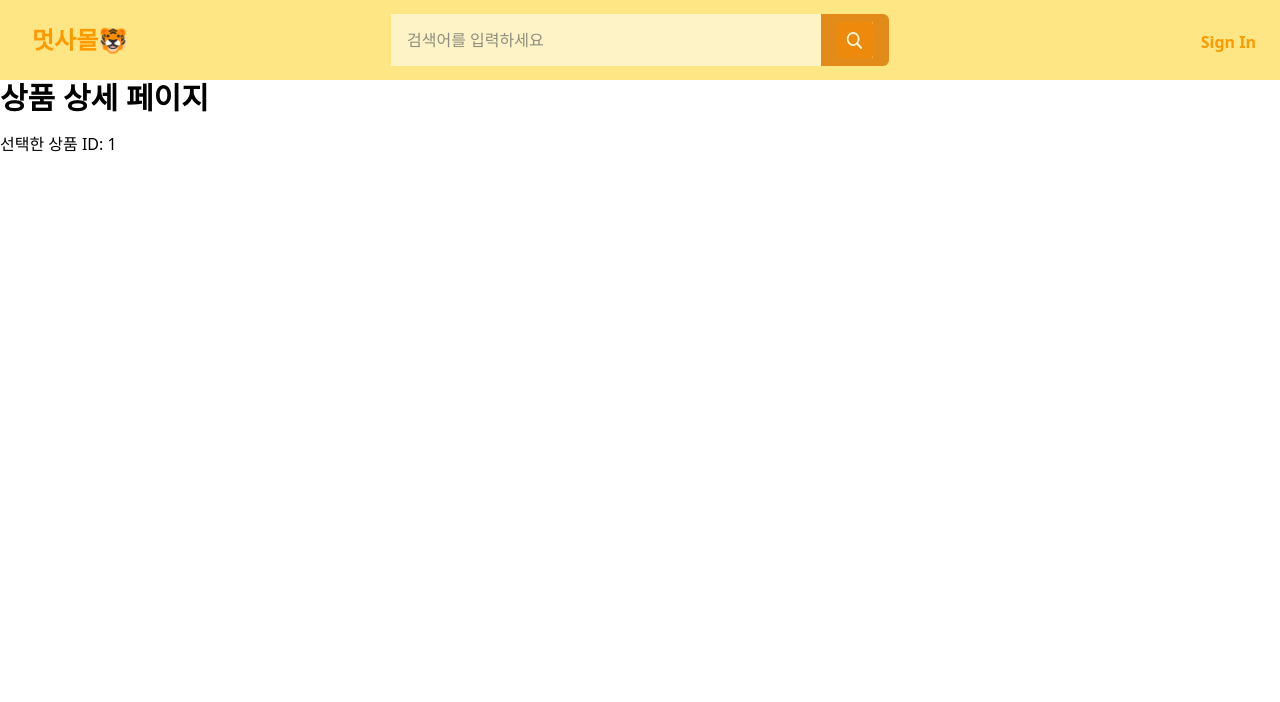
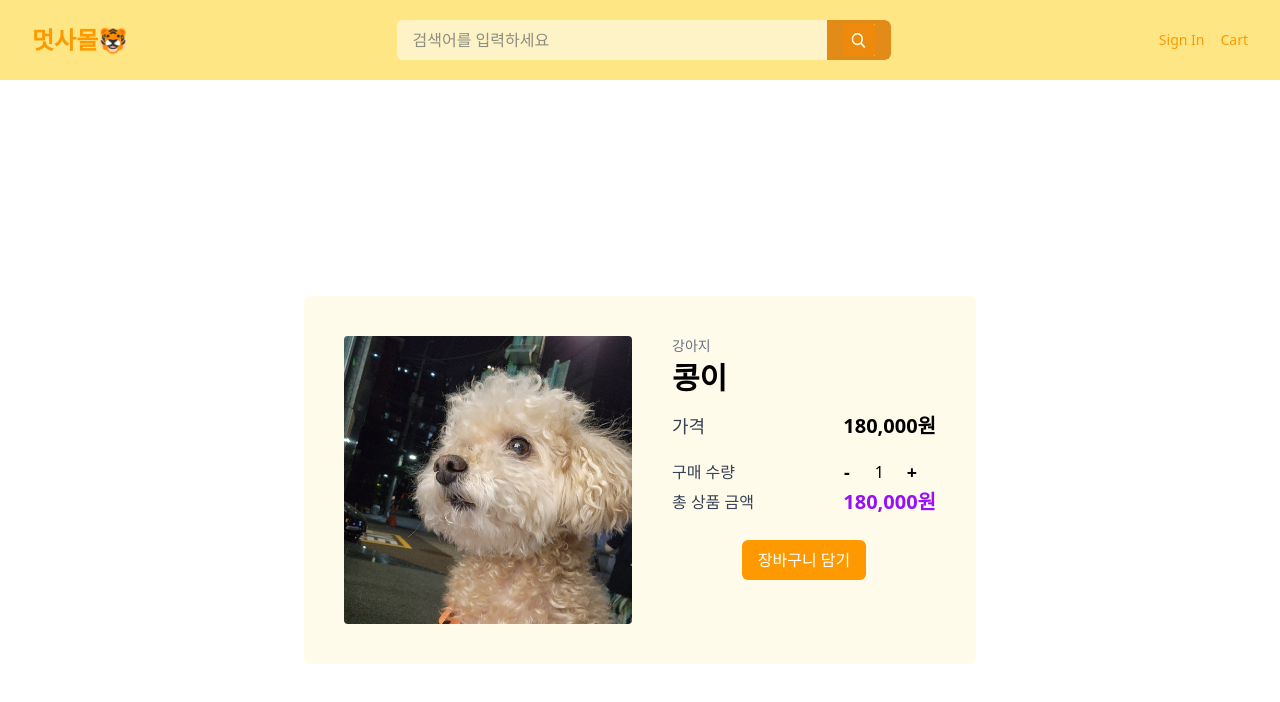
Before and after one commit to chan000518/likeLions_ShoppingMall, a React (Vite) app in the folder LIkeLionShoppingMall/: page /Product/1 in a window 1280 px wide. Shown: the top 702 px of the page. Built offline with nearby package versions, Linux system fonts and the light colour scheme.

Commit message:
상세페이지 제작 cart 페이지로 가는 거 추가 야르

```diff
--- /dev/null
+++ b/LIkeLionShoppingMall/src/component/CartModal.jsx
@@ -0,0 +1,37 @@
+import React from "react";
+import { useNavigate } from "react-router-dom";
+import { Button } from "./Button";
+
+
+export default function CartModal({onClose}) {
+    const navigate =useNavigate();
+    return (
+        <div className="fixed inset-0 flex items-center justify-center bg-black/30 backdrop-blur-sms z-40">
+            <div className="bg-white p-6 rounded-lg shadow-lg w-80 relative">
+                <button
+                    onClick={onClose}
+                    className="absolute top-2 right-2 text-gray-500 hover:text-gray-800 cursor-pointer">
+                        x
+                    </button>
+                    <div className="flex flex-col items-center gap-4">
+                        <span className="text-3xl text-purple-600">🛒</span>
+                        <p className="text-center text-gray-800">장바구니에 추가되었습니다.</p>
+
+                        <div className="flex justify-between w-full mt-4">
+                            <button
+                                onClick={()=> navigate('/')}
+                                className="bg-white cursor-pointer text-amber-500 py-2 px-4 rounded-md"
+                            >
+                            쇼핑 계속하기
+                            </button>
+                            <Button
+                                onClick={()=> navigate('/cart')}
+                              >
+                                    장바구니 보기
+                                </Button>
+                        </div>
+                    </div>
+            </div>
+        </div>
+    );
+}
--- a/LIkeLionShoppingMall/src/component/Modal.jsx
+++ /dev/null
@@ -1,38 +0,0 @@
-import { useRef } from 'react';
-
-export const Modal = ({ item, onClose }) => {
-    const { image, title } = item; // 앨범에서 필요한 정보만 추출
-    const overlayRef = useRef(); // useRef로 오버레이의 ref를 생성
-
-    // 모달이 아닌 부분을 클릭 즉, 전체 화면을 덮는 오버레이만을 클릭했을 때 닫히도록
-    const onClickHandler = (e) => {
-        // e.target이 overlayRef.current와 같을 때만 모달을 닫음
-        if (e.target === overlayRef.current){
-            onClose();
-        }
-    }
-
-    return (
-    // 모든 화면을 덮는 배경
-    // onClick={onClose}로 배경 클릭 시 모달 닫힘 -> 네부 클릭 시도 닫힘
-    // fixed, inset-0으로 모든 화면을 덮음
-    // bg-black/80으로 배경을 투명한 검은색으로 설정
-    // items-center, justify-center로 가운데 정렬
-    // z-50으로 다른 요소들보다 위에
-    <div ref={overlayRef} onClick={onClickHandler} className="fixed inset-0 bg-black/80 flex items-center justify-center z-50">
-        <div className="relative bg-white rounded-lg p-6 shadow-lg">
-            {/* 모달창 닫는 함수 */}
-            <button
-            onClick={onClose}
-            // absolute로 오른쪽 위로
-            className="absolute text-black top-1 right-2 text-xl font-bold uppercase"
-            >
-            X
-            </button>
-            {/* max-h-100으로 최대 높이 안에서 최대한 원본 사진으로 */}
-            <img src={image} alt={title} className="h-100 min-w-60 object-contain rounded" />
-            <h2 className="mt-6 text-center  text-black text-2xl font-semibold">{title}</h2>
-        </div>
-        </div>
-    );
-};
--- a/LIkeLionShoppingMall/src/component/layout/Navbar.jsx
+++ b/LIkeLionShoppingMall/src/component/layout/Navbar.jsx
@@ -7,29 +7,33 @@ export const Navbar = () => {
   return (
     <>
        <nav className="fixed top-0  border-amber-400 left-0 right-0 h-20 bg-amber-200 text-amber-500">
-        <div className="space-x-10 flex items-center relative h-full px-8">
+        <div className="flex justify-between items-center relative h-full px-8">
           <Link to="/" className="font-semibold text-2xl py-5">
             멋사몰🐯
           </Link>
-          <div className="flex py-5 absolute left-1/2 -translate-x-1/2">
+          <div className="flex items-stretch bg-amber-100 rounded-md overflow-hidden">
            <input
             type="text"
             placeholder="검색어를 입력하세요"
             className="w-[430px] px-4 py-2 rounded-1-md bg-amber-100 text-gray-800 focus:outline-none"/>
             <button
-            className="px-4 py-2 bg-[#E38B18] text-white font-semibold rounded-r-md cursor-pointer">
+            className="px-4  flex items-center justify-center bg-[#E38B18] text-white font-semibold rounded-r-md cursor-pointer">
               <img
                 src={SearchIcon}
                 alt="검색"
-                className="w-9 h-9"
+                className="w-8 h-8"
                 />
                 </button>
            </div>
+           <div className="flex items-center gap-4">
           <Link to="/Signup"
-          className="flex absolute py-0.5 translate-y-0.5 right-6 items-center space-x-2">
-
-              <span className="text-base font-semibold text-amber-500">Sign In</span>
+          className="text-sm font-medium">
+            Sign In
           </Link>
+          <Link to="/cart" className="text-sm font-medium">
+            Cart
+          </Link>
+          </div>
         </div>
       </nav>
 
--- /dev/null
+++ b/LIkeLionShoppingMall/src/hooks/useQuantity.js
@@ -0,0 +1,15 @@
+import { useState } from "react";
+
+export const useQuantity = (initial =1) => {
+  const [quantity, setQuantity] =useState(initial);
+
+  const increase = () => setQuantity((prev)=>prev +1);
+  const decrease = () => setQuantity((prev) => prev >1 ? prev -1 : 1);
+
+  return {
+    quantity,
+    increase,
+    decrease,
+    setQuantity,
+  };
+};
--- a/LIkeLionShoppingMall/src/pages/Product.jsx
+++ b/LIkeLionShoppingMall/src/pages/Product.jsx
@@ -1,11 +1,65 @@
 import { useParams } from "react-router-dom";
+import dogData from '../data/dogData.json';
+import React, {useState} from "react";
+import { Button } from "../component/Button";
+import { useQuantity } from "../hooks/useQuantity";
+import CartModal from "../component/CartModal";
 
 export const Product = () => {
+  const [showModal, setShowModal] =useState(false);
   const {id} = useParams();
+  const handleAddToCart =() => {
+    // 장바구니 추가 로직
+    setShowModal(true);
+  }
+  const product = dogData.find((item)=> item.id == parseInt(id));
+  if (!product) return <div>상품이 존재하지 않습니다.</div>;
+
+  const {name, category, price} =product;
+  const {quantity, increase, decrease} = useQuantity(1);
   console.log(id);
   return (
-  <div>
-    <h1 className="text-3xl font-bold mb-4">상품 상세 페이지</h1>
-    <p>선택한 상품 ID: {id}</p>
-  </div>);
+    <div className="relative">
+
+    <div className="min-h-screen flex items-center justify-center bg-white px-4">
+      <div className="max-w-2xl w-full bg-amber-50 p-10 rounded-md flex flex-col md:flex-row gap-10">
+    <img
+      src="/src/assets/wkdvnddl.jpeg"
+      alt={name}
+      className="w-72 h-72 object-cover rounded"
+      />
+    <div className="flex-1">
+      <p className="text-sm text-gray-500 mb-1">{category}</p>
+      <h1 className="text-3xl font-bold mb-4">{name}</h1>
+      <div className="flex items-center justify-between mb-4">
+        <p className="text-lg text-gray-700">가격</p>
+        <p className="text-xl font-semibold">{price.toLocaleString()}원</p>
+      </div>
+
+      <div className="flex justify-between items-center gap-2">
+        <p className="text-gray-700 mb-0">구매 수량</p>
+        <div className="flex items-center justify-center px-3 py-1 rounded ">
+          <button onClick={decrease} className="font-bold text-lg w-6 h-6 flex justify-center items-center">-</button>
+          <span className="px-4">{quantity}</span>
+          <button onClick={increase} className="font-bold text-lg w-6 h-6 flex justify-center items-center">+</button>
+        </div>
+      </div>
+      <div className="flex justify-between items-center mb-6">
+        <p className="text-gray-700">총 상품 금액</p>
+        <p className="text-xl font-bold text-purple-600">
+          {(price*quantity).toLocaleString()}원
+        </p>
+      </div>
+      <div className="flex justify-center">
+      <Button onClick={handleAddToCart}>
+        장바구니 담기
+      </Button>
+      </div>
+    </div>
+
+  </div>
+  </div>
+    {showModal && <CartModal onClose={()=>setShowModal(false)} />}
+  </div>
+  )
 };
```
